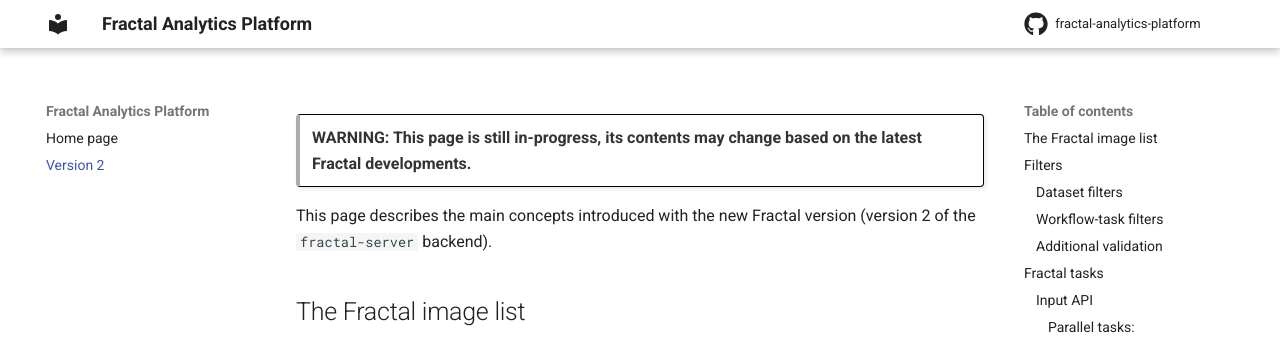
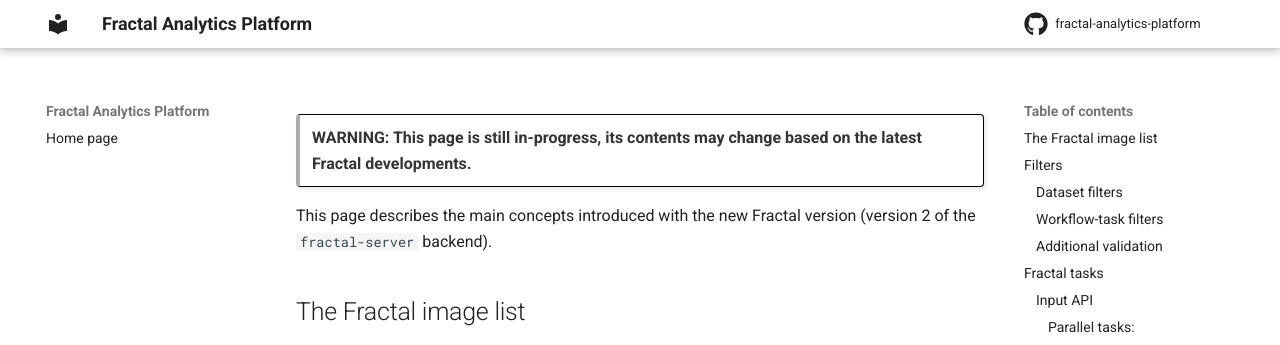
Before and after one commit to fractal-analytics-platform/fractal-analytics-platform.github.io, an MkDocs documentation site: the page built from docs/v2.md, in a window 1280 px wide. Shown: the top 345 px of the page. Built offline with MkDocs 1.6.1 and Material for MkDocs 9.7.7, drawn with Linux system fonts in a browser that asks for light colours.

Commit message:
Provisionally comment the V2 page

```diff
--- a/mkdocs.yml
+++ b/mkdocs.yml
@@ -37,7 +37,7 @@ plugins: []
 
 nav:
   - Home page: index.md
-  - Version 2: v2.md
+    # - Version 2: v2.md
 
 extra_css:
   - extra.css
```
